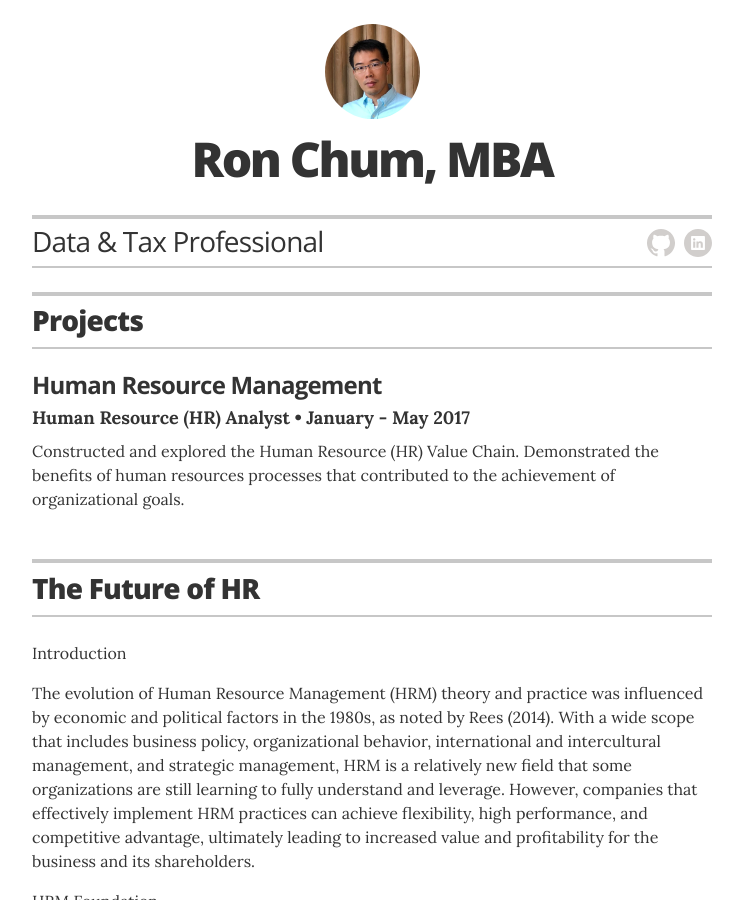
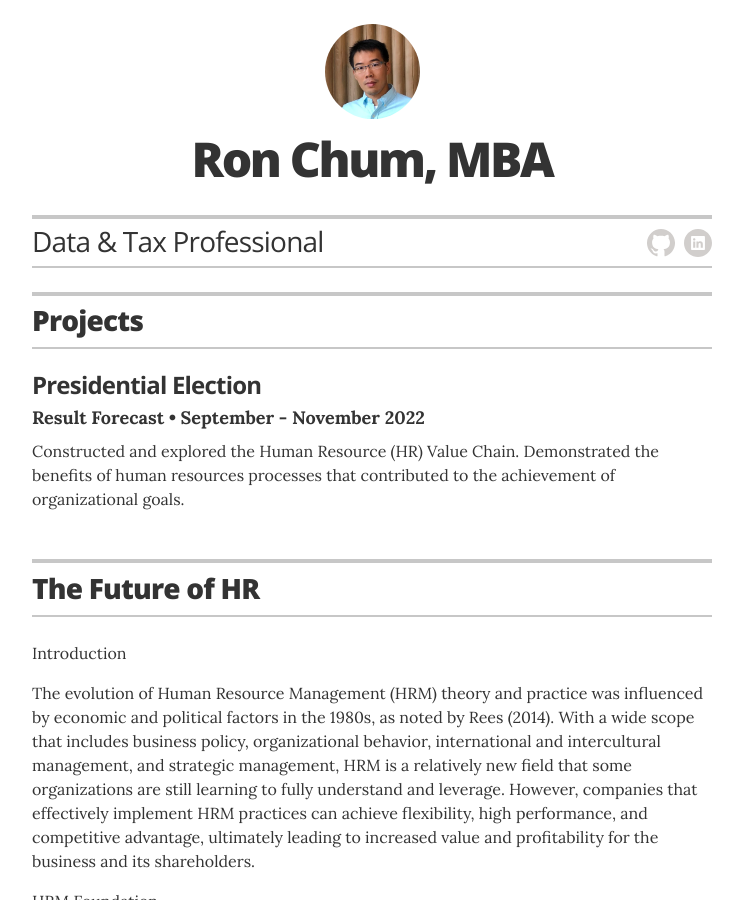
Before and after one commit to rchum/p3, a Jekyll site: the page built from index.html, in a window 1280 px wide and 900 px high. Shown: the whole window, without its empty margins (268-1011 px from the left). Built offline with Jekyll 4.4.1, drawn with Linux system fonts in a browser that asks for light colours.

Commit message:
Update projects.yml

```diff
--- a/_data/projects.yml
+++ b/_data/projects.yml
@@ -1,8 +1,8 @@
 # Projects
 # uncomment the urls if you wish to display them, and add your own URL
-- project: Human Resource Management
-  role: Human Resource (HR) Analyst
-  duration: January - May 2017
+- project: Presidential Election
+  role: Result Forecast
+  duration: September - November 2022
   #url: https://www.linkedin.com/in/chumr/
   description: Constructed and explored the Human Resource (HR) Value Chain. Demonstrated the benefits of human resources processes that contributed to the achievement of organizational goals.
 
```
